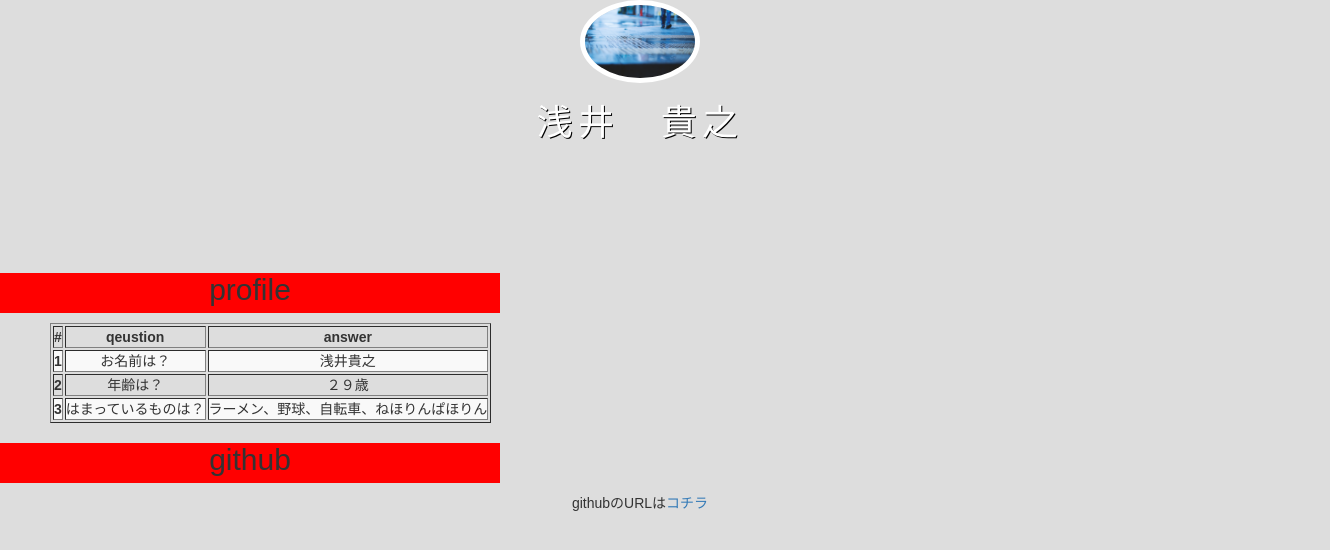
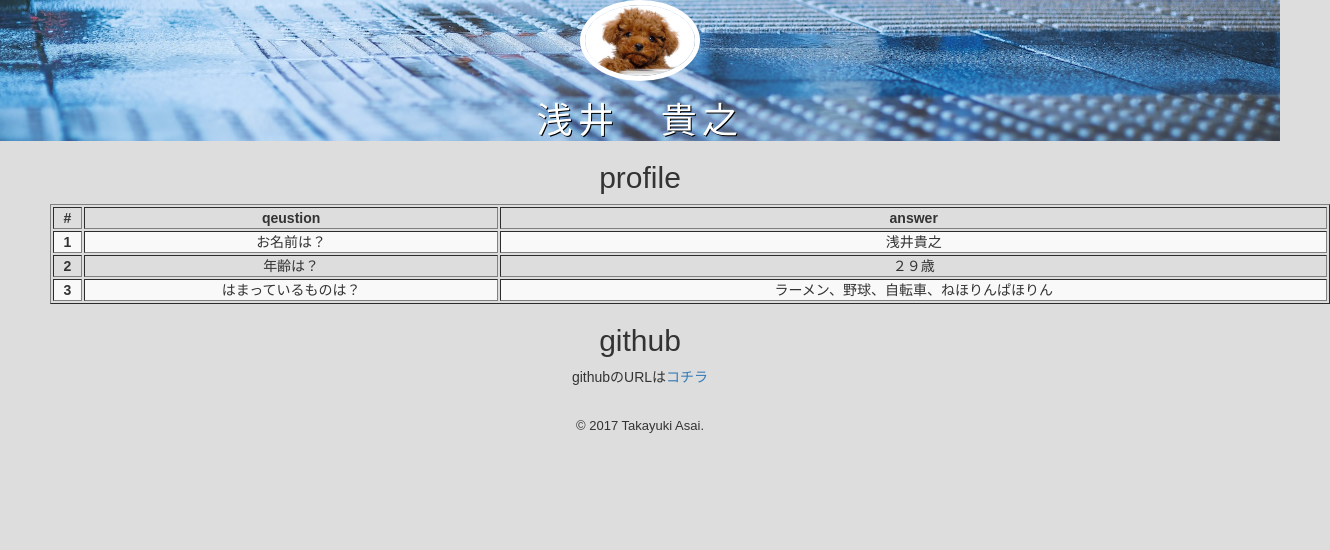
Before and after one commit to asaitakayuki/takayuki-asai.github.io, a plain HTML site: page html/about.html in a window 1280 px wide. Shown: the whole page, 1330 px wide, since content can reach past the window. Drawn offline with nearby package versions, Linux system fonts and the light colour scheme; files whose address does not match are found by name.

Commit message:
modify css and add footer

```diff
--- a/css/about.css
+++ b/css/about.css
@@ -31,7 +31,6 @@ header {
     background-position: center center;
     background-size: cover;
     background-repeat: no-repeat;
-    padding-bottom: 100px;
 }
 
 #logo {
@@ -71,8 +70,6 @@ footer {
   padding: 20px 0;
   font-size: 93%;
   text-align: center;
-  background-color: #ccc;
-  color: #666;
 }
 
 span.red {
@@ -91,14 +88,13 @@ table {
     table-layout: auto;
     margin-left: 50px;
     margin-top: 20x;
+    width: 100%;
 }
 
-td,th {
+td,th,p,h2 {
     text-align: center; /* text center */
 }
 
-h2 {
-    background-color: red;
-    width: 500px;
-    height: 40px;
+content{
+    width: 100%;
 }
--- a/html/about.html
+++ b/html/about.html
@@ -17,15 +17,14 @@
 <body>
     <header>
     <div id="logo">
-        <img src="../jpg/bg.jpg" alt="">
+        <img src="../jpg/poodle.jpg" alt="">
         <h1>浅井　貴之</h1>
     </div>
     </header>
     <!-- my profle -->
-    <div clas="container">
-        <center>
-            <h2>profile</h2>
-        <table class="profile table-striped" border="1" >
+    <div clas="container content">
+        <h2>profile</h2>
+        <table class="table-striped" border="1" >
             <thead>
                 <tr>
                     <th scope="row">#</th>
@@ -51,13 +50,14 @@
                 </tr>
             </tbody>
         </table>
-        </center>
     </div>
-
     <!-- my github URL -->
-    <center>
-    <h2>github</h2>
-    <p>githubのURLは<a href="https://github.com/asaitakayuki/takayuki-asai.github.io" target="github_url">コチラ</a></p>
-    </center>
+    <div class="github">
+        <h2>github</h2>
+            <p>githubのURLは<a href="https://github.com/asaitakayuki/takayuki-asai.github.io" target="github_url">コチラ</a></p>
+    </div>
+    <footer>
+        <p>&copy; 2017 Takayuki Asai.</p>
+      </footer>
 </body>
 </html>
```
Also changed, not shown: jpg/poodle.jpg (added).
